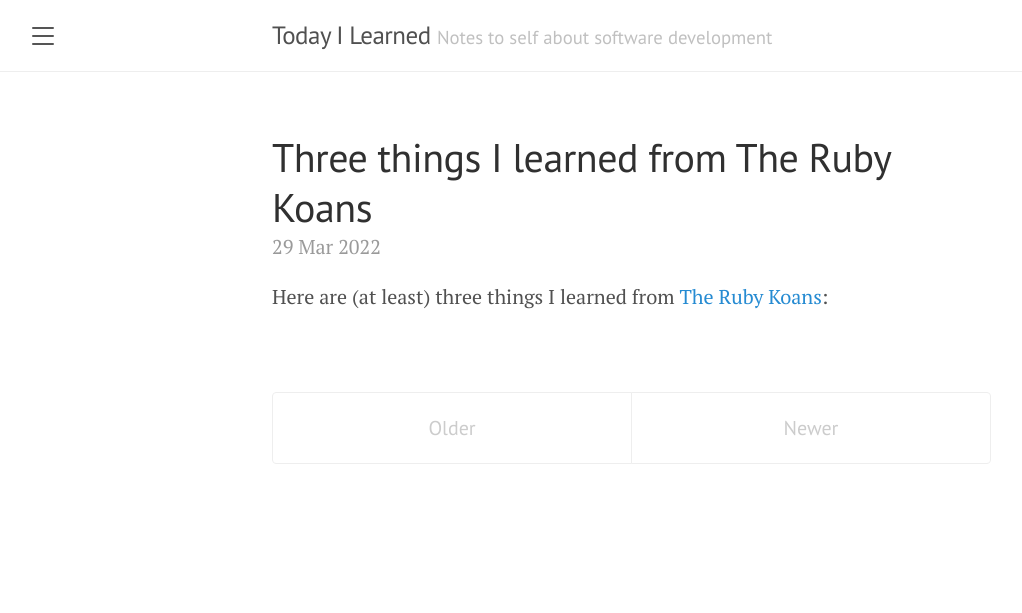
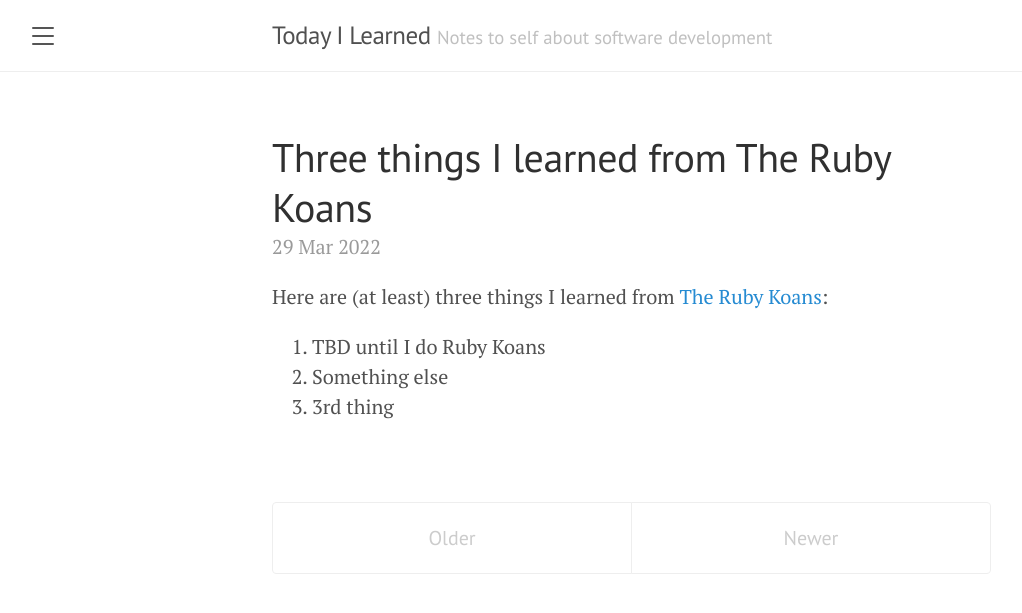
Before and after one commit to vaishnaray1/appdev2, a Jekyll site: the page built from index.html, in a window 1280 px wide. Shown: the top 613 px of the page, without its empty margins (8-1030 px from the left). Built offline with Jekyll 4.4.1, drawn with Linux system fonts in a browser that asks for light colours; the list of posts is cut into pages by our own code.

Commit message:
Update 2022-03-29-three-things-i-learned-from-the-ruby-koans.md

```diff
--- a/_posts/2022-03-29-three-things-i-learned-from-the-ruby-koans.md
+++ b/_posts/2022-03-29-three-things-i-learned-from-the-ruby-koans.md
@@ -4,3 +4,6 @@ title: Three things I learned from The Ruby Koans
 ---
 
 Here are (at least) three things I learned from [The Ruby Koans](http://rubykoans.com/):
+ 1. TBD until I do Ruby Koans
+ 2. Something else
+ 3. 3rd thing
```
